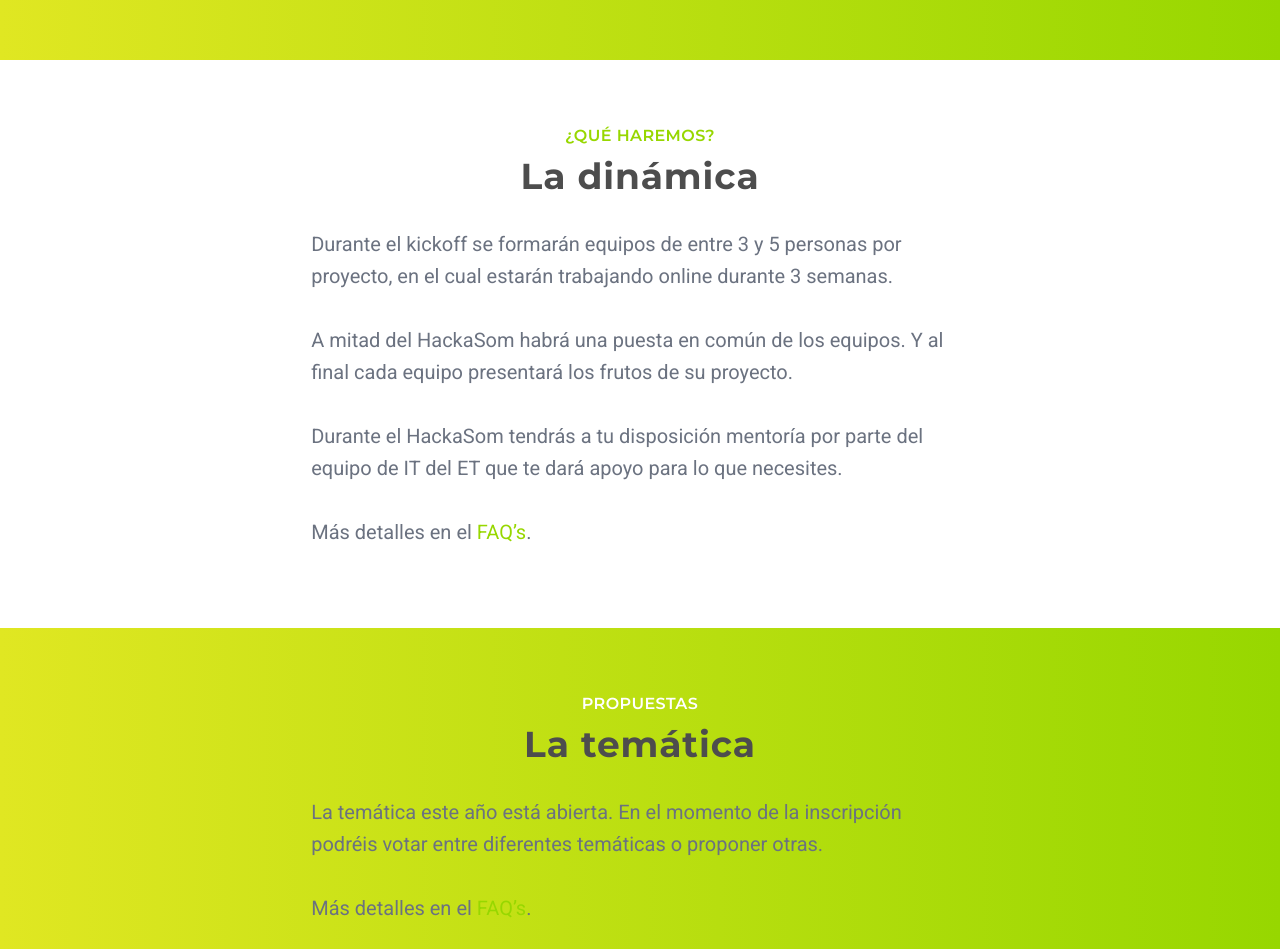
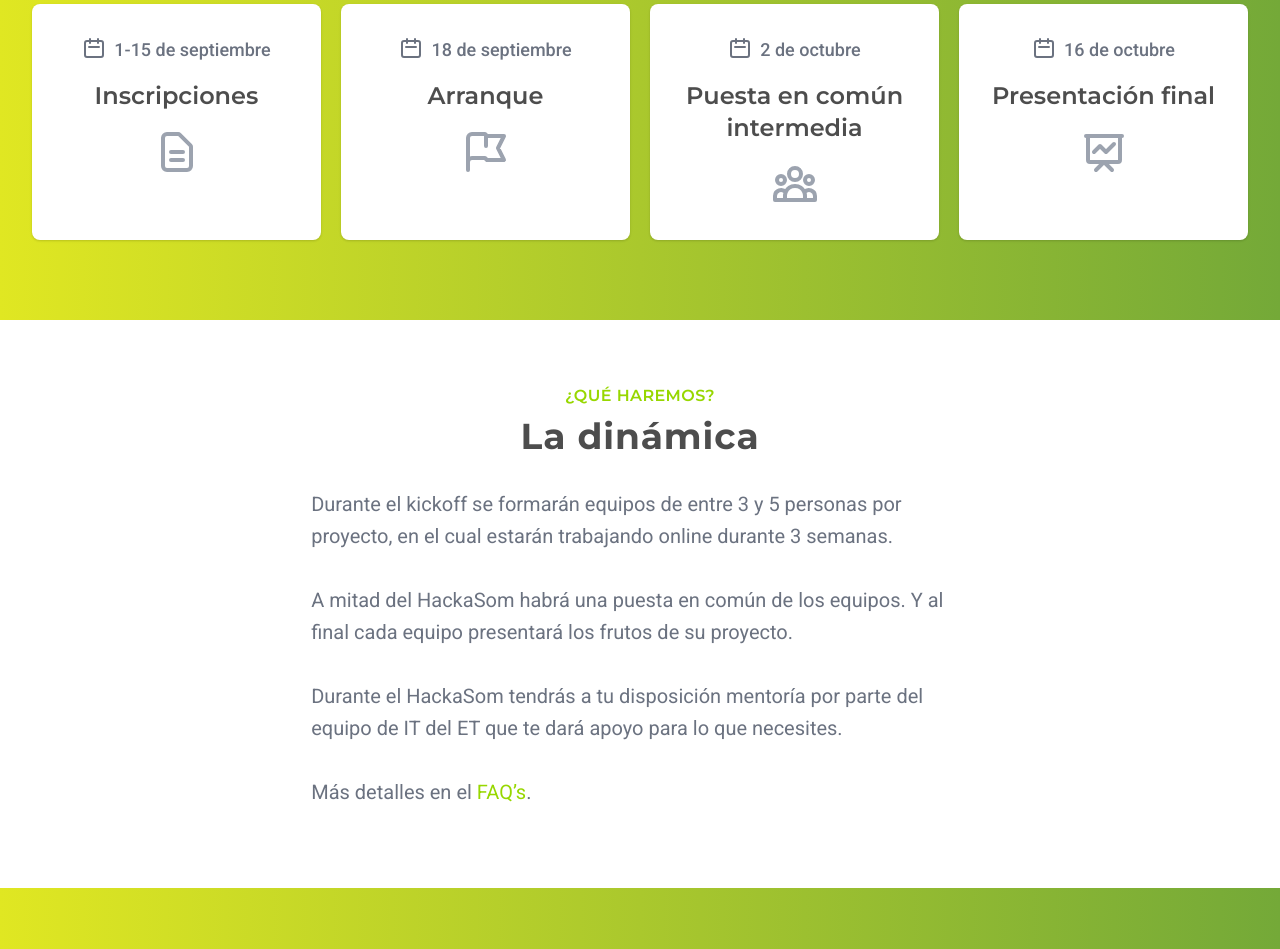
Before and after one commit to Som-Energia/hackasom, a Gatsby site: page / in a window 1280 px wide. Shown: the part 958-1907 px from the top of the page. Built offline with nearby package versions, Linux system fonts and the light colour scheme; Gatsby itself is replaced by a stand-in of ours.

Commit message:
added calendar component and events for calendar display

```diff
--- /dev/null
+++ b/src/components/Calendar.js
@@ -0,0 +1,45 @@
+import React from "react"
+
+const Calendar = props => {
+  const { items } = props
+  return (
+    <dl className="mt-10 grid grid-cols-1 gap-5 sm:grid-cols-4">
+      {items.map(item => (
+        <div
+          key={item.date}
+          className="px-4 py-5 bg-white shadow rounded-lg overflow-hidden sm:p-8"
+        >
+          <div className="flex justify-center align-center text-lg font-medium text-gray-500 truncate text-center">
+            <svg
+              xmlns="http://www.w3.org/2000/svg"
+              class="h-6 w-6 mr-2"
+              fill="none"
+              viewBox="0 0 24 24"
+              stroke="currentColor"
+            >
+              <path
+                stroke-linecap="round"
+                stroke-linejoin="round"
+                stroke-width="2"
+                d="M8 7V3m8 4V3m-9 8h10M5 21h14a2 2 0 002-2V7a2 2 0 00-2-2H5a2 2 0 00-2 2v12a2 2 0 002 2z"
+              />
+            </svg>
+            {item.date}
+          </div>
+          <div className="flex flex-col justify-between">
+            <div className="mt-4">
+              <p className="text-center text-2xl font-semibold text-som-black font-montserrat">
+                {item.content}
+              </p>
+            </div>
+            <div className="text-gray-400 flex justify-center mt-4">
+              <item.icon className="w-12 h-12" />
+            </div>
+          </div>
+        </div>
+      ))}
+    </dl>
+  )
+}
+
+export default Calendar
--- a/src/pages/index.js
+++ b/src/pages/index.js
@@ -9,6 +9,9 @@ import scrollTo from "gatsby-plugin-smoothscroll"
 import { navigation, faqs } from "libs/utils"
 import Faqs from "../components/Faqs"
 import Link from "../components/Link"
+import Calendar from "../components/Calendar"
+
+import { calendar } from "../libs/utils"
 
 export default function Home() {
   return (
@@ -247,11 +250,11 @@ export default function Home() {
       </section>
 
       <section
-        className="py-16 bg-gradient-to-r from-som-yellow to-som-green"
+        className="py-16 bg-gradient-to-r from-som-yellow to-som-dark-green"
         id="calendar"
       >
         <div className="relative px-4 sm:px-6 lg:px-8">
-          <div className="text-lg max-w-prose mx-auto mb-4">
+          <div className="text-lg max-w-7xl mx-auto mb-4">
             <h2 className="font-montserrat">
               <span className="block text-base text-center text-white font-semibold tracking-wide uppercase">
                 Fechas clave
@@ -260,7 +263,7 @@ export default function Home() {
                 Calendario
               </span>
             </h2>
-            <p className="mt-8 text-xl text-gray-500 leading-8"></p>
+            <Calendar items={calendar} />
           </div>
         </div>
       </section>
@@ -296,7 +299,7 @@ export default function Home() {
       </section>
 
       <section
-        className="py-16 bg-gradient-to-r from-som-yellow to-som-green"
+        className="py-16 bg-gradient-to-r from-som-yellow to-som-dark-green"
         id="tematica"
       >
         <div className="relative px-4 sm:px-6 lg:px-8">
@@ -314,7 +317,11 @@ export default function Home() {
               podréis votar entre diferentes temáticas o proponer otras.
             </p>
             <p className="mt-8 text-xl text-gray-500 leading-8">
-              Más detalles en el <Link href="#faqs">FAQ’s</Link>.
+              Más detalles en el{" "}
+              <Link className="text-black hover:text-white" href="#faqs">
+                FAQ’s
+              </Link>
+              .
             </p>
           </div>
         </div>
```
Also changed, not shown: src/libs/utils.js.
